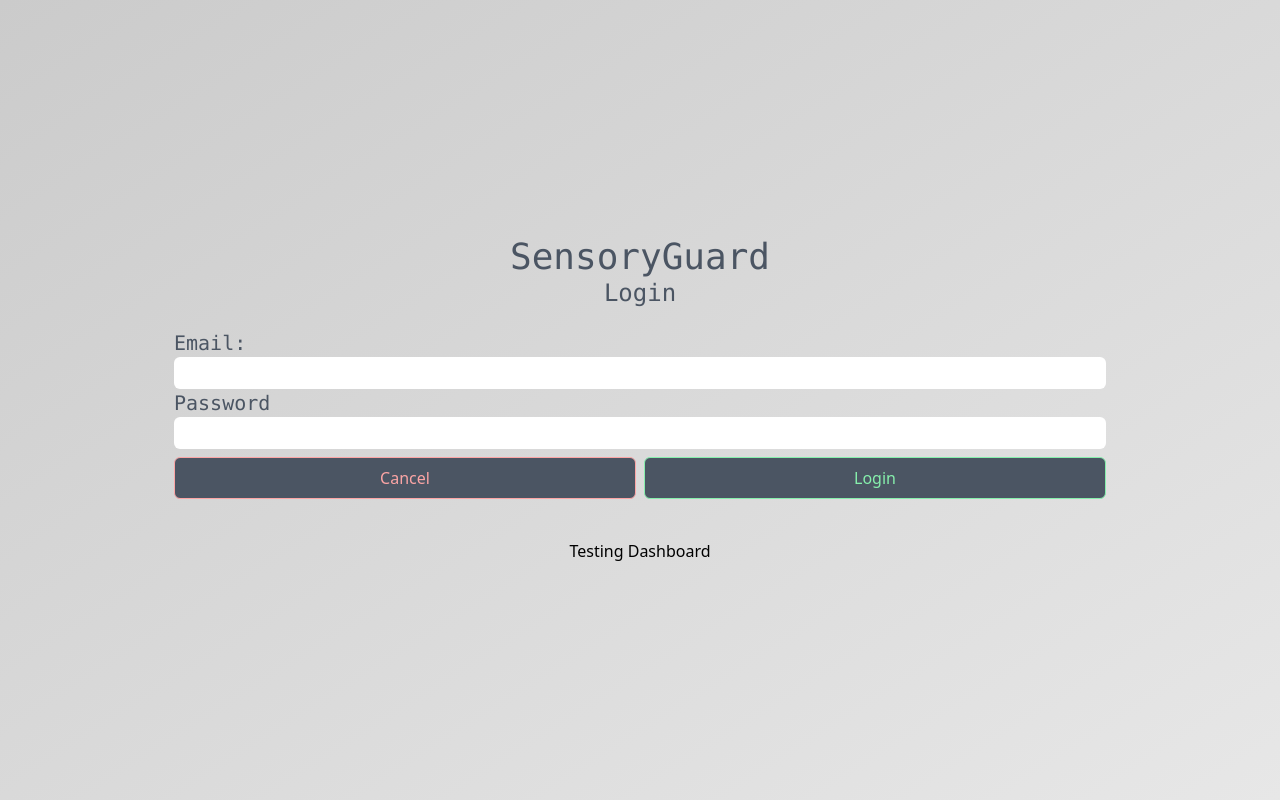
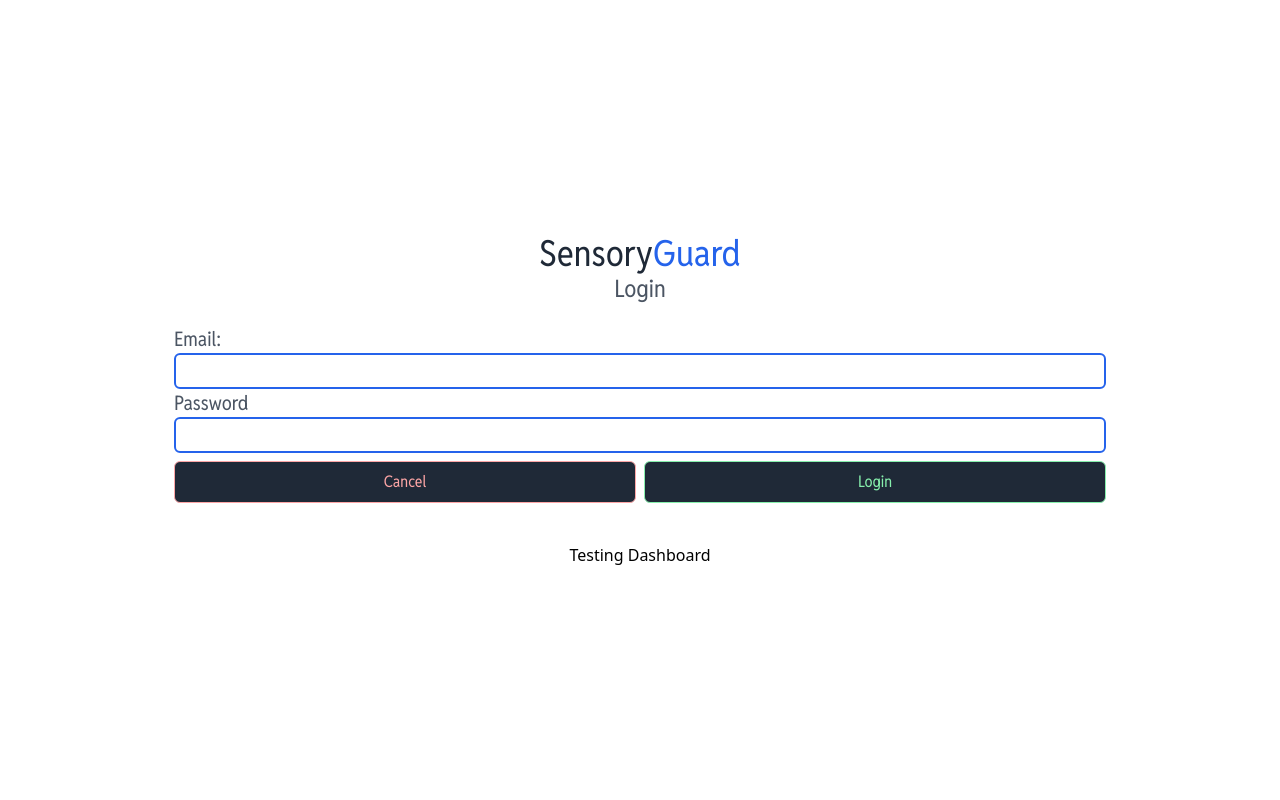
Before and after one commit to wjrelumba/sensory-guard, a React (Vite) app: page /login in a window 1280 px wide. Built offline with nearby package versions, Linux system fonts and the light colour scheme.

Commit message:
feat: new design color from gray to white, new font style

```diff
--- a/src/Pages/Homepage.jsx
+++ b/src/Pages/Homepage.jsx
@@ -29,9 +29,12 @@ export default function Homepage() {
           <div className='w-[20rem] h-[20rem] mt-5'>
             <img className='object-contain w-full h-full' src="./channels4_profile-removebg-preview.png" alt="" />
           </div>
-          <h1 className='text-gray-600 p-2 text-2xl font-mono mb-5'>SensoryGuard</h1>
+          <div className='w-full flex justify-center items-center gap-0'>
+             <h1 className='text-gray-800 text-3xl mb-5'>Sensory</h1>
+             <h1 className='text-blue-600 text-3xl mb-5'>Guard</h1>
+          </div>
             <div className='flex flex-col items-center justify-center w-full'>
-              <Link className='flex justify-center border-[2px] border-gray-900 px-3 py-2 bg-gray-400 rounded-md text-white font-mono w-[50%] mb-1' to={'/login'}>Login</Link>
+              <Link className='reddit-sans-condensed flex justify-center border-[2px] border-gray-900 px-3 py-1 bg-blue-600 rounded-md text-white w-[50%] mb-1' to={'/login'}>Login</Link>
               {/* <Link className='flex justify-center border-[2px] border-blue-400 px-3 py-2 bg-gray-900 rounded-md text-white w-[75%] mt-1' to={'/signup'}>Signup</Link> */}
             </div>
         </div>
--- a/src/Pages/Login.jsx
+++ b/src/Pages/Login.jsx
@@ -58,20 +58,23 @@ export default function Login() {
   return (
     <div className='w-full h-screen flex justify-center items-center'>
       <div className='flex flex-col justify-center items-center w-full h-full p-2 rounded-md'>
-        <h1 className='text-gray-600 text-4xl font-mono'>SensoryGuard</h1>
-        <h1 className='text-gray-600 text-2xl font-mono mb-5'>Login</h1>
+        <div className='w-full flex justify-center items-center gap-0'>
+          <h1 className='text-gray-800 text-4xl'>Sensory</h1>
+          <h1 className='text-blue-600 text-4xl'>Guard</h1>
+        </div>
+        <h1 className='text-gray-600 text-2xl mb-5'>Login</h1>
         <form onSubmit={signInWithEmail} className='slide-up-fade-in w-full flex justify-center flex-col items-center'>
           <div className='w-[75%] flex flex-col items-start justify-between px-2'>
-            <label className='text-gray-600 font-mono text-xl' htmlFor="email">Email:</label>
-            <input onChange={inputHandler} name='email' className='px-2 py-1 rounded-md w-full' type="email" required/>
+            <label className='text-gray-600 text-xl' htmlFor="email">Email:</label>
+            <input onChange={inputHandler} name='email' className='px-2 py-1 rounded-md w-full border-[2px] border-blue-600' type="email" required/>
           </div>
           <div className='w-[75%] flex flex-col items-start justify-between px-2'>
-            <label className='text-gray-600 font-mono text-xl' htmlFor="password">Password</label>
-            <input onChange={inputHandler} name='password' className='px-2 py-1 rounded-md w-full' type="password" required/>
+            <label className='text-gray-600 text-xl' htmlFor="password">Password</label>
+            <input onChange={inputHandler} name='password' className='px-2 py-1 rounded-md w-full border-[2px] border-blue-600  ' type="password" required/>
           </div>
           <div className='w-[75%] flex justify-between px-2 mt-2'>
-            <Link to={'/'} className='flex justify-center px-3 py-2 bg-gray-600 text-red-300 border-red-300 border w-1/2 mr-1 rounded-md'>Cancel</Link>
-            <button className='flex justify-center px-3 py-2 bg-gray-600 w-1/2 ml-1 rounded-md border-green-300 border text-green-300'>Login</button>
+            <Link to={'/'} className='reddit-sans-condensed flex justify-center px-3 py-2 bg-gray-800 text-red-300 border-red-300 border w-1/2 mr-1 rounded-md'>Cancel</Link>
+            <button className='flex justify-center px-3 py-2 bg-gray-800 w-1/2 ml-1 rounded-md border-green-300 border text-green-300'>Login</button>
           </div>
         </form>
         <Link className='mt-10' to={'/test/dashboard'}>Testing Dashboard</Link>
--- a/src/components/DashboardSensors/DashboardSensors.jsx
+++ b/src/components/DashboardSensors/DashboardSensors.jsx
@@ -7,8 +7,6 @@ import Chart from '../shared-components/Chart/Chart';
 
 export default function DashboardSensors() {
     const navigate = useNavigate();
-    const [showSidebar, setShowSidebar] = useState(false);
-    const [dpLink, setDpLink] = useState(null);
     const [isLoading, setIsLoading] = useState(true);
 
     const [dataValues, setDataValues] = useState(null); // Values for readings
@@ -52,14 +50,12 @@ export default function DashboardSensors() {
           table: 'readings'
         }, (payload) => {
           getImportantData();
-          console.log(payload);
         }).on('postgres_changes', {
           event: 'UPDATE',
           schema: 'public',
           table: 'readings',
         }, (payload) => {
           getImportantData();
-          console.log(payload);
         }).subscribe();
 
         return () => {
@@ -71,7 +67,8 @@ export default function DashboardSensors() {
         {isLoading ? (
           <Loader/>
         ) : (
-          <>
+          <div className='flex flex-col gap-2'>
+            <h1 className='text-xl text-gray-800'>Prototype</h1>
             <GeneralCard
             onClick={navigator}
             key={'4718a148-0f82-401a-af9e-79bb66b9fe4f'}
@@ -87,7 +84,7 @@ export default function DashboardSensors() {
             prototypeImportantValues={impDataValues}
             />
             <Chart/>
-          </>
+          </div>
         )}
     </div>
   )
--- a/src/components/shared-components/GeneralCard/GeneralCard.jsx
+++ b/src/components/shared-components/GeneralCard/GeneralCard.jsx
@@ -94,11 +94,16 @@ export default function GeneralCard( {
           {dataValues && importantDataValues && (
             <>
               <h1 className='border-b py-1 border-black w-full mb-4'>{importantDataValues.proto_name}</h1>
-              <div className='grid grid-row-4 sm:grid-cols-4 w-full justify-items-center items-center gap-1'>
-                {renderer('Temperature', 'temperature', 'allowed_temperature', 'bg-blue-600', 'bg-yellow-600', 'bg-red-600')}
-                {renderer('Humidity', 'humidity', 'allowed_humidity', 'bg-yellow-600', 'bg-orange-600', 'bg-red-600')}
-                {renderer('Smoke/Gas', 'smoke_gas', 'allowed_smoke_gas', 'bg-yellow-600', 'bg-red-600')}
-                {renderer('Vibration', 'vibration', 'allowed_vibration', 'bg-yellow-600', 'bg-red-600')}
+              <div className='grid grid-cols-2 sm:grid-cols-4 w-full justify-items-center items-center'>
+                <div>
+                  <h1>Icon</h1>
+                </div>
+                <div className='grid grid-row-4 sm:grid-cols-4 w-full justify-items-center items-center gap-1'>
+                  {renderer('Temperature', 'temperature', 'allowed_temperature', 'bg-blue-600', 'bg-yellow-600', 'bg-red-600')}
+                  {renderer('Humidity', 'humidity', 'allowed_humidity', 'bg-yellow-600', 'bg-orange-600', 'bg-red-600')}
+                  {renderer('Smoke/Gas', 'smoke_gas', 'allowed_smoke_gas', 'bg-yellow-600', 'bg-red-600')}
+                  {renderer('Vibration', 'vibration', 'allowed_vibration', 'bg-yellow-600', 'bg-red-600')}
+                </div>
               </div>
             </>
           )}
--- a/src/components/shared-components/Navbar/Navbar.jsx
+++ b/src/components/shared-components/Navbar/Navbar.jsx
@@ -22,7 +22,7 @@ export default function Navbar({
     };
   },[location])
   return (
-    <div className='absolute w-full p-2 bg-gray-400 h-[5rem] grid grid-cols-3'>
+    <div className='absolute w-full p-2 h-[5rem] grid grid-cols-3'>
         <div className='w-full h-full flex items-center'>
             <button onClick={backMode ? backBtn : toggleSideBar } className='p-[0.1rem] text-gray-600'>
                 {/* <img src={dpLink ? dpLink: '/profileIcon.jpg'} className='w-[2.5rem] h-[2.5rem] rounded-full' alt="" /> */}
@@ -34,7 +34,10 @@ export default function Navbar({
             </button>
         </div>
         <div className='w-full h-full flex justify-center items-center'>
-            <h1 className='text-gray-700 text-xl'>SensoryGuard</h1>
+          <div className='w-full flex justify-center items-center'>
+            <h1 className='text-gray-700 text-2xl'>Sensory</h1>
+            <h1 className='text-blue-600 text-2xl'>Guard</h1>
+          </div>
             {/* <img src="/BookKeep-img-noBg.png" className='w-[3.5rem] h-[3.5rem]' alt="" /> */}
         </div>
     </div>
--- a/src/index.css
+++ b/src/index.css
@@ -73,8 +73,30 @@ animation: slideUpFadeIn 0.5s ease-out forwards;
   }
 
 body {
-  background: linear-gradient(to bottom right, #cbcbcb, #e7e7e7);
+  background: white;
+  /* background: linear-gradient(to bottom right, #cbcbcb, #e7e7e7); */
   margin: 0; /* Remove default margin to ensure full coverage */
   height: 100vh; /* Ensure the body takes the full viewport height */
   width: 100%;
 }
+
+@font-face {
+  font-family: 'reddit-sans-condensed';
+  src: url('/RedditSansCondensed-VariableFont_wght.ttf');
+}
+
+.reddit-sans-condensed {
+  font-family: 'reddit-sans-condensed';
+}
+
+h1,
+h2,
+h3,
+h4,
+h5,
+h6,
+label,
+input,
+button {
+  font-family: 'reddit-sans-condensed';
+}
```
Also changed, not shown: public/RedditSansCondensed-VariableFont_wght.ttf (added).
